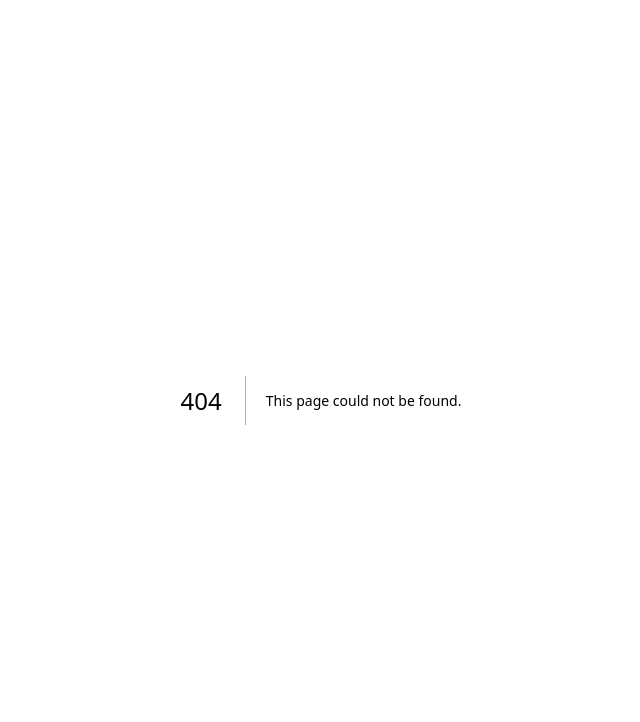
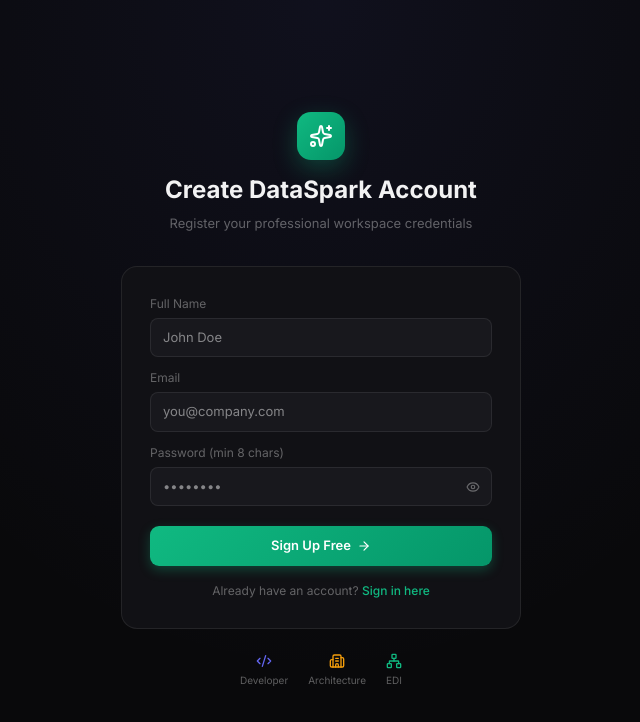
Before and after one commit to Leelaram1232/DataSpark, a Next.js app: page /auth/signup in a window 1280 px wide. Before the commit this address had no page. Shown: the top 722 px of the page, without its empty margins (319-959 px from the left). Built offline with nearby package versions, Linux system fonts and the light colour scheme; no server answers.

Commit message:
feat: add frontend signup page component and hook up auth routing

```diff
--- /dev/null
+++ b/src/app/auth/signup/page.tsx
@@ -0,0 +1,289 @@
+"use client";
+
+import { useState } from "react";
+import { motion } from "framer-motion";
+import { useRouter } from "next/navigation";
+import { useRegister } from "@/lib/hooks";
+import {
+  Sparkles,
+  Code2,
+  Building2,
+  Network,
+  Eye,
+  EyeOff,
+  ArrowRight,
+} from "lucide-react";
+
+export default function SignupPage() {
+  const router = useRouter();
+  const registerMutation = useRegister();
+
+  const [fullName, setFullName] = useState("");
+  const [email, setEmail] = useState("");
+  const [password, setPassword] = useState("");
+  const [showPassword, setShowPassword] = useState(false);
+  const [loading, setLoading] = useState(false);
+
+  const handleSignup = () => {
+    if (!email.trim() || !password.trim()) {
+      alert("Please enter a valid email and password.");
+      return;
+    }
+    setLoading(true);
+    registerMutation.mutate(
+      { email, password, full_name: fullName || undefined },
+      {
+        onSuccess: () => {
+          setLoading(false);
+          router.push("/");
+        },
+        onError: (err: any) => {
+          setLoading(false);
+          alert(err.message || "Failed to create account. Please try again.");
+        },
+      }
+    );
+  };
+
+  return (
+    <div
+      style={{
+        minHeight: "100vh",
+        background: "var(--bg-void)",
+        display: "flex",
+        alignItems: "center",
+        justifyContent: "center",
+        padding: "24px",
+        backgroundImage: "radial-gradient(ellipse at 50% 0%, rgba(99,102,241,0.08) 0%, transparent 60%)",
+      }}
+    >
+      <div style={{ width: "100%", maxWidth: "400px" }}>
+        {/* Logo */}
+        <motion.div
+          initial={{ opacity: 0, y: -20 }}
+          animate={{ opacity: 1, y: 0 }}
+          style={{ textAlign: "center", marginBottom: "32px" }}
+        >
+          <div
+            style={{
+              width: "48px",
+              height: "48px",
+              borderRadius: "14px",
+              background: "linear-gradient(135deg, #10b981, #059669)",
+              display: "flex",
+              alignItems: "center",
+              justifyContent: "center",
+              margin: "0 auto 12px",
+              boxShadow: "0 8px 24px rgba(16,185,129,0.3)",
+            }}
+          >
+            <Sparkles size={24} color="white" />
+          </div>
+          <h1 style={{ fontSize: "24px", fontWeight: 700, color: "var(--text-primary)", marginBottom: "6px" }}>
+            Create DataSpark Account
+          </h1>
+          <p style={{ fontSize: "13px", color: "var(--text-muted)" }}>
+            Register your professional workspace credentials
+          </p>
+        </motion.div>
+
+        {/* Card */}
+        <motion.div
+          initial={{ opacity: 0, y: 20 }}
+          animate={{ opacity: 1, y: 0 }}
+          transition={{ delay: 0.1 }}
+          style={{
+            background: "var(--bg-surface)",
+            border: "1px solid var(--border-default)",
+            borderRadius: "16px",
+            padding: "28px",
+          }}
+        >
+          {/* Inputs */}
+          <div style={{ display: "flex", flexDirection: "column", gap: "12px" }}>
+            <div>
+              <label style={{ fontSize: "12px", color: "var(--text-muted)", display: "block", marginBottom: "5px" }}>
+                Full Name
+              </label>
+              <input
+                value={fullName}
+                onChange={(e) => setFullName(e.target.value)}
+                type="text"
+                placeholder="John Doe"
+                style={{
+                  width: "100%",
+                  padding: "9px 12px",
+                  borderRadius: "8px",
+                  border: "1px solid var(--border-default)",
+                  background: "var(--bg-elevated)",
+                  color: "var(--text-primary)",
+                  fontSize: "13px",
+                  outline: "none",
+                  transition: "border-color 120ms ease",
+                }}
+                onFocus={(e) => {
+                  (e.currentTarget as HTMLInputElement).style.borderColor = "var(--border-focus)";
+                }}
+                onBlur={(e) => {
+                  (e.currentTarget as HTMLInputElement).style.borderColor = "var(--border-default)";
+                }}
+              />
+            </div>
+
+            <div>
+              <label style={{ fontSize: "12px", color: "var(--text-muted)", display: "block", marginBottom: "5px" }}>
+                Email
+              </label>
+              <input
+                value={email}
+                onChange={(e) => setEmail(e.target.value)}
+                type="email"
+                placeholder="you@company.com"
+                style={{
+                  width: "100%",
+                  padding: "9px 12px",
+                  borderRadius: "8px",
+                  border: "1px solid var(--border-default)",
+                  background: "var(--bg-elevated)",
+                  color: "var(--text-primary)",
+                  fontSize: "13px",
+                  outline: "none",
+                  transition: "border-color 120ms ease",
+                }}
+                onFocus={(e) => {
+                  (e.currentTarget as HTMLInputElement).style.borderColor = "var(--border-focus)";
+                }}
+                onBlur={(e) => {
+                  (e.currentTarget as HTMLInputElement).style.borderColor = "var(--border-default)";
+                }}
+              />
+            </div>
+
+            <div>
+              <label style={{ fontSize: "12px", color: "var(--text-muted)", display: "block", marginBottom: "5px" }}>
+                Password (min 8 chars)
+              </label>
+              <div style={{ position: "relative" }}>
+                <input
+                  value={password}
+                  onChange={(e) => setPassword(e.target.value)}
+                  type={showPassword ? "text" : "password"}
+                  placeholder="••••••••"
+                  style={{
+                    width: "100%",
+                    padding: "9px 36px 9px 12px",
+                    borderRadius: "8px",
+                    border: "1px solid var(--border-default)",
+                    background: "var(--bg-elevated)",
+                    color: "var(--text-primary)",
+                    fontSize: "13px",
+                    outline: "none",
+                    transition: "border-color 120ms ease",
+                  }}
+                  onFocus={(e) => {
+                    (e.currentTarget as HTMLInputElement).style.borderColor = "var(--border-focus)";
+                  }}
+                  onBlur={(e) => {
+                    (e.currentTarget as HTMLInputElement).style.borderColor = "var(--border-default)";
+                  }}
+                />
+                <button
+                  onClick={() => setShowPassword(!showPassword)}
+                  style={{
+                    position: "absolute",
+                    right: "10px",
+                    top: "50%",
+                    transform: "translateY(-50%)",
+                    border: "none",
+                    background: "transparent",
+                    color: "var(--text-muted)",
+                    cursor: "pointer",
+                    padding: "2px",
+                  }}
+                >
+                  {showPassword ? <EyeOff size={14} /> : <Eye size={14} />}
+                </button>
+              </div>
+            </div>
+
+            <button
+              onClick={handleSignup}
+              disabled={loading}
+              style={{
+                width: "100%",
+                padding: "10px",
+                borderRadius: "9px",
+                border: "none",
+                background: "linear-gradient(135deg, #10b981, #059669)",
+                color: "white",
+                fontSize: "13px",
+                fontWeight: 600,
+                cursor: loading ? "default" : "pointer",
+                opacity: loading ? 0.7 : 1,
+                transition: "all 120ms ease",
+                display: "flex",
+                alignItems: "center",
+                justifyContent: "center",
+                gap: "6px",
+                boxShadow: "0 4px 12px rgba(16,185,129,0.3)",
+                marginTop: "8px"
+              }}
+            >
+              {loading ? "Creating Account..." : (
+                <>
+                  Sign Up Free
+                  <ArrowRight size={14} />
+                </>
+              )}
+            </button>
+          </div>
+
+          {/* Switch link */}
+          <p style={{ textAlign: "center", marginTop: "16px", fontSize: "12px", color: "var(--text-muted)" }}>
+            Already have an account?{" "}
+            <span
+              style={{ color: "#10b981", cursor: "pointer", fontWeight: 500 }}
+              onClick={() => router.push("/auth/login")}
+            >
+              Sign in here
+            </span>
+          </p>
+        </motion.div>
+
+        {/* Workspaces preview */}
+        <motion.div
+          initial={{ opacity: 0 }}
+          animate={{ opacity: 1 }}
+          transition={{ delay: 0.3 }}
+          style={{
+            display: "flex",
+            justifyContent: "center",
+            gap: "20px",
+            marginTop: "24px",
+          }}
+        >
+          {[
+            { icon: Code2, label: "Developer", color: "#6366f1" },
+            { icon: Building2, label: "Architecture", color: "#f59e0b" },
+            { icon: Network, label: "EDI", color: "#10b981" },
+          ].map(({ icon: Icon, label, color }) => (
+            <div
+              key={label}
+              style={{
+                display: "flex",
+                flexDirection: "column",
+                alignItems: "center",
+                gap: "4px",
+                color: "var(--text-muted)",
+                fontSize: "10px",
+              }}
+            >
+              <Icon size={16} color={color} />
+              {label}
+            </div>
+          ))}
+        </motion.div>
+      </div>
+    </div>
+  );
+}
```
Also changed, not shown: 1 other file (tests, documents, lock files or other folders).
